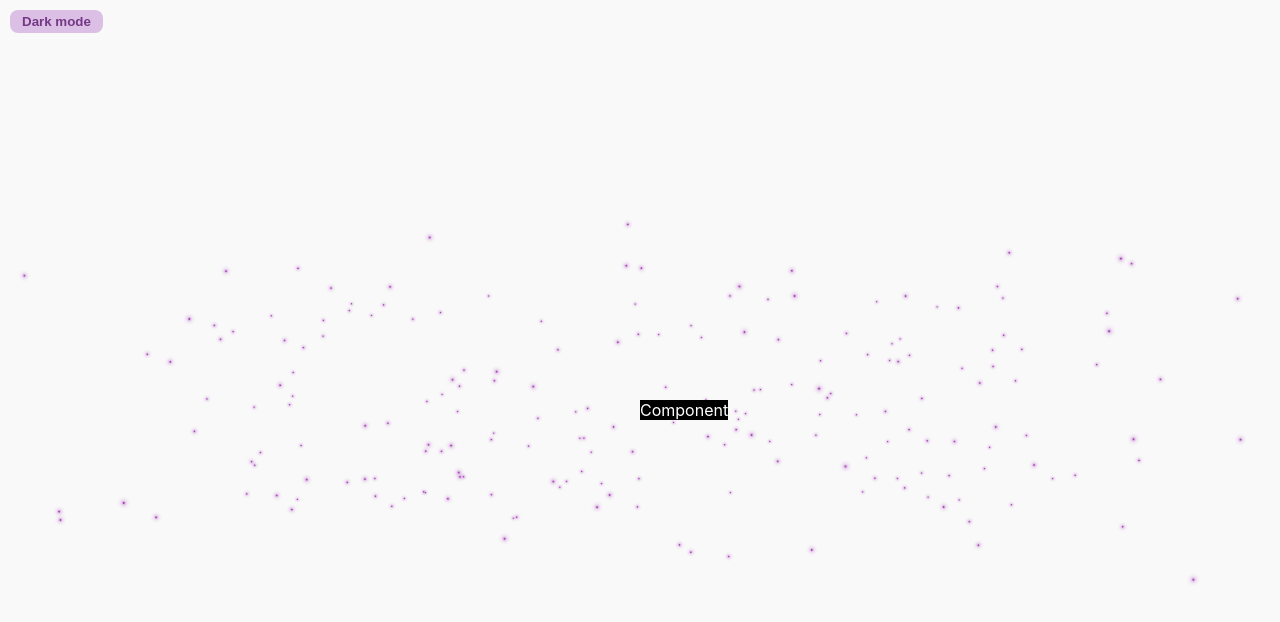
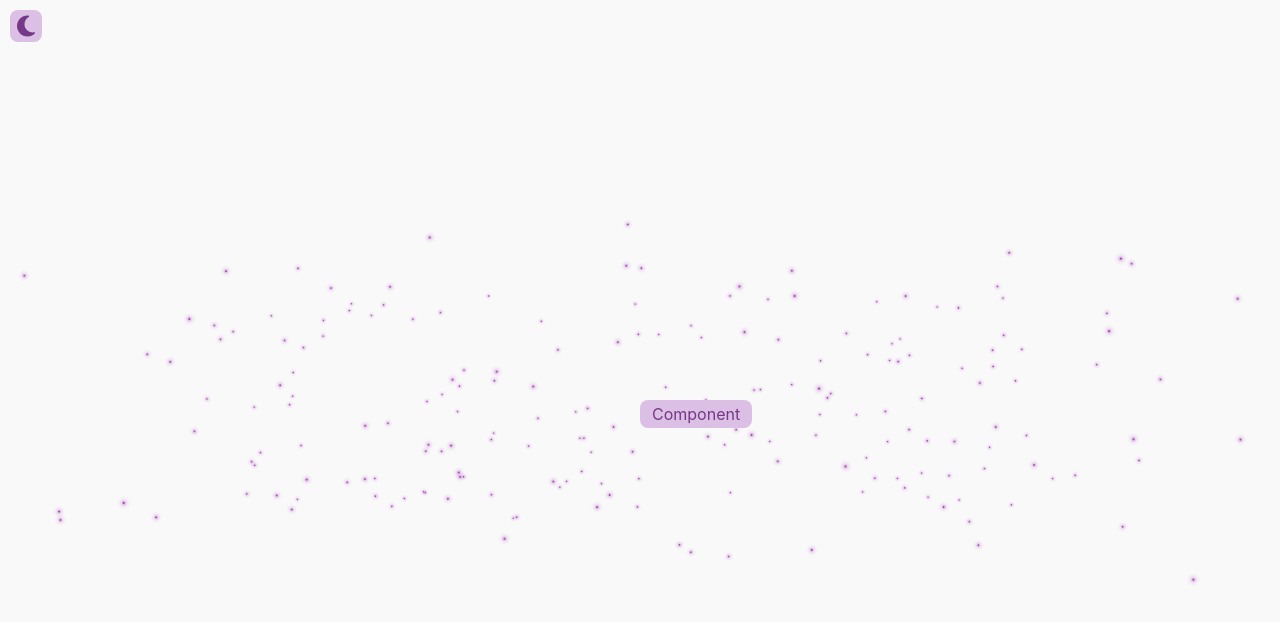
Before and after one commit to VirginiaJ/vi3jan-web, a React (Create React App) app: page / in a window 1280 px wide. Shown: the top 622 px of the page. Built offline with nearby package versions, Linux system fonts and the light colour scheme.

Commit message:
add icon and fix import paths

```diff
--- a/src/App.tsx
+++ b/src/App.tsx
@@ -1,5 +1,6 @@
 import { MyCanvas } from "./components/Canvas"
-import { Button } from "./components/html/Button"
+import { Button } from "./components/UI/Button"
+import { Icon } from "./components/UI/Icon"
 import { darkMode } from "./designConfig"
 import { useStore } from "./store"
 
@@ -13,10 +14,11 @@ function App() {
     >
       <MyCanvas />
       <Button
+        iconButton
         style={{ position: "absolute", top: 0, left: 0, margin: "10px" }}
         onClick={() => setIsDarkModeEnabled(!isDarkModeEnabled)}
       >
-        Dark mode
+        <Icon iconName="moon" size="large" />
       </Button>
     </div>
   )
--- a/src/components/Canvas.tsx
+++ b/src/components/Canvas.tsx
@@ -1,8 +1,8 @@
 import { OrbitControls, Sparkles } from "@react-three/drei"
 import { Canvas } from "@react-three/fiber"
+import { coreColors } from "src/designConfig/coreColors"
 
-import { Intro } from "./html/Intro"
-import { coreColors } from "../designConfig/coreColors"
+import { Intro } from "./Intro"
 
 export const MyCanvas = () => (
   <Canvas
--- a/src/components/html/Intro.tsx
+++ b/src/components/Intro.tsx
@@ -2,9 +2,10 @@ import { useEffect } from "react"
 
 import { Html } from "@react-three/drei"
 import { useThree } from "@react-three/fiber"
+import { coreColors } from "src/designConfig/coreColors"
+import { useStore } from "src/store"
 
-import { coreColors } from "../../designConfig/coreColors"
-import { useStore } from "../../store"
+import { Paper } from "./UI/Paper"
 
 export const Intro = () => {
   const { gl } = useThree()
@@ -16,7 +17,9 @@ export const Intro = () => {
 
   return (
     <Html>
-      <div style={{ color: "#fff", backgroundColor: "#000" }}>Component</div>
+      <Paper>
+        <div>Component</div>
+      </Paper>
     </Html>
   )
 }
--- /dev/null
+++ b/src/components/UI/Button.tsx
@@ -0,0 +1,56 @@
+import { styled, theme } from "src/designConfig"
+
+const StyledButton = styled("button", {
+  appearance: "none",
+  outline: "none",
+  border: "none",
+  display: "flex",
+  alignItems: "center",
+  justifyContent: "center",
+  padding: "4px 12px",
+  cursor: "pointer",
+  transition: "background-color 0.2s ease",
+  userSelect: "none",
+  fontWeight: 600,
+  borderRadius: theme.radii.default,
+  variants: {
+    size: {
+      small: {
+        height: 20,
+      },
+      big: {
+        height: 36,
+        padding: "0 16px",
+      },
+    },
+    fullWidth: {
+      true: {
+        width: "100%",
+      },
+    },
+    iconButton: {
+      true: {
+        padding: "4px",
+      },
+    },
+    color: {
+      primary: {
+        backgroundColor: theme.colors.primary,
+        color: theme.colors.textOnPrimary,
+        "&:hover": {
+          backgroundColor: theme.colors.primaryHover,
+        },
+      },
+    },
+  },
+  defaultVariants: {
+    color: "primary",
+  },
+})
+
+export const Button = ({
+  children,
+  ...props
+}: React.ComponentProps<typeof StyledButton>) => (
+  <StyledButton {...props}>{children}</StyledButton>
+)
--- /dev/null
+++ b/src/components/UI/Icon.tsx
@@ -0,0 +1,44 @@
+import React from "react"
+
+import { styled } from "src/designConfig"
+import { ReactComponent as Moon } from "src/icons/moon.svg"
+
+const icons = {
+  moon: Moon,
+}
+
+const Wrapper = styled("div", {
+  "> svg": {
+    width: "100%",
+    height: "100%",
+  },
+  variants: {
+    size: {
+      small: {
+        width: 8,
+        height: 8,
+      },
+      medium: {
+        width: 12,
+        height: 12,
+      },
+      large: {
+        width: 24,
+        height: 24,
+      },
+    },
+  },
+  defaultVariants: {
+    size: "medium",
+  },
+})
+
+export type IconName = keyof typeof icons
+
+interface IconProps extends React.ComponentProps<typeof Wrapper> {
+  iconName: IconName
+}
+
+export const Icon = ({ iconName, ...props }: IconProps) => (
+  <Wrapper {...props}>{React.createElement(icons[iconName])}</Wrapper>
+)
--- a/src/components/html/Button.tsx
+++ b/src/components/UI/Paper.tsx
@@ -1,33 +1,13 @@
 import { styled, theme } from "../../designConfig"
 
-const StyledButton = styled("button", {
-  appearance: "none",
-  outline: "none",
-  border: "none",
+const StyledPaper = styled("div", {
   display: "flex",
   alignItems: "center",
   justifyContent: "center",
   padding: "4px 12px",
-  cursor: "pointer",
   transition: "background-color 0.2s ease",
-  userSelect: "none",
-  fontWeight: 600,
   borderRadius: theme.radii.default,
   variants: {
-    size: {
-      small: {
-        height: 20,
-      },
-      big: {
-        height: 36,
-        padding: "0 16px",
-      },
-    },
-    isFullWidth: {
-      true: {
-        width: "100%",
-      },
-    },
     color: {
       primary: {
         backgroundColor: theme.colors.primary,
@@ -43,9 +23,9 @@ const StyledButton = styled("button", {
   },
 })
 
-export const Button = ({
+export const Paper = ({
   children,
   ...props
-}: React.ComponentProps<typeof StyledButton>) => (
-  <StyledButton {...props}>{children}</StyledButton>
+}: React.ComponentProps<typeof StyledPaper>) => (
+  <StyledPaper {...props}>{children}</StyledPaper>
 )
--- /dev/null
+++ b/src/types/custom.d.ts
@@ -0,0 +1,3 @@
+declare module "*.svg" {
+  export const ReactComponent: React.FC<React.SVGProps<SVGSVGElement>>
+}
--- a/tsconfig.json
+++ b/tsconfig.json
@@ -5,6 +5,10 @@
     "strict": true,
     "esModuleInterop": true,
     "lib": ["dom", "es2015"],
-    "jsx": "react-jsx"
+    "jsx": "react-jsx",
+    "allowJs": true,
+    "resolveJsonModule": true,
+    "isolatedModules": true,
+    "baseUrl": "."
   }
 }
```
Also changed, not shown: src/icons/moon.svg (added).
